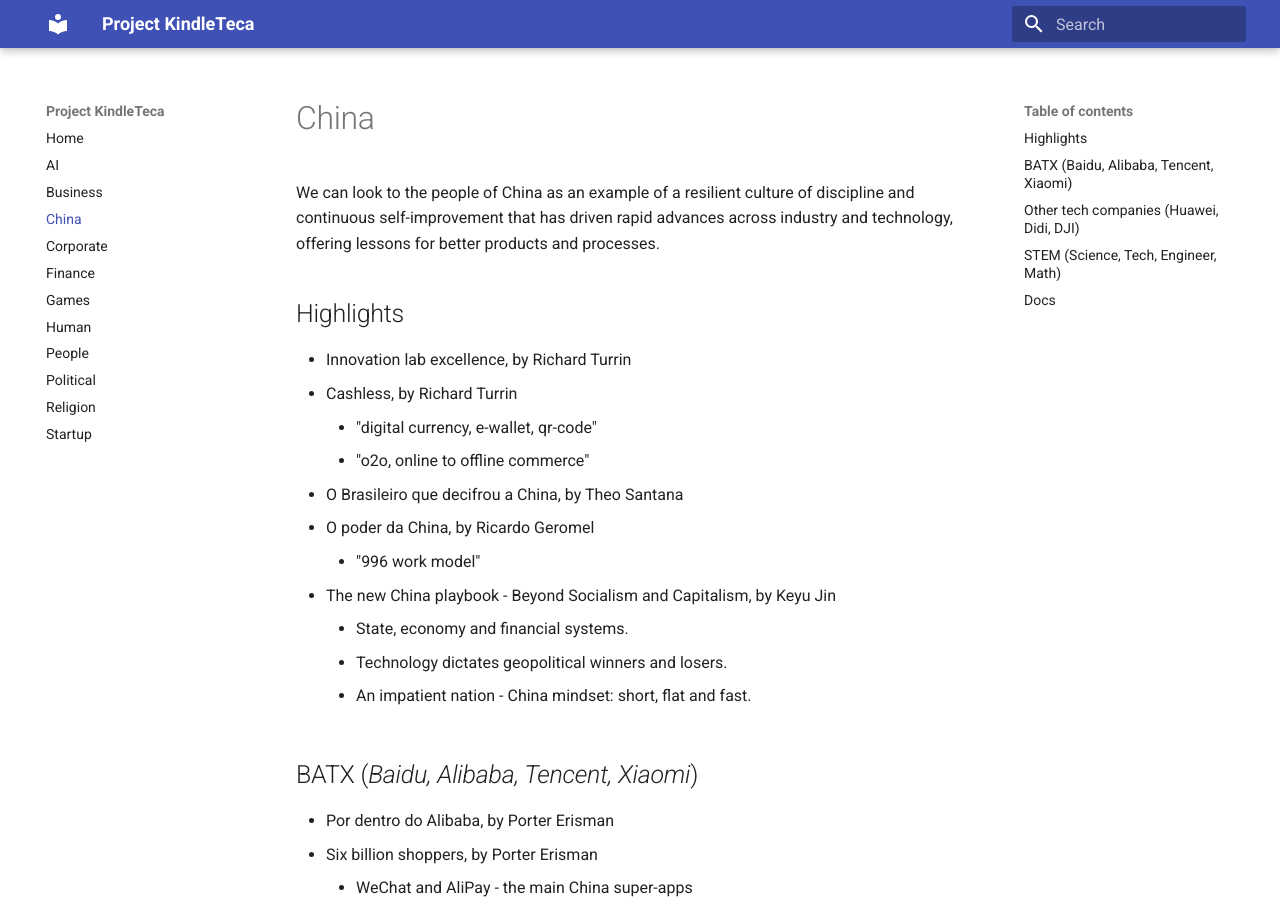
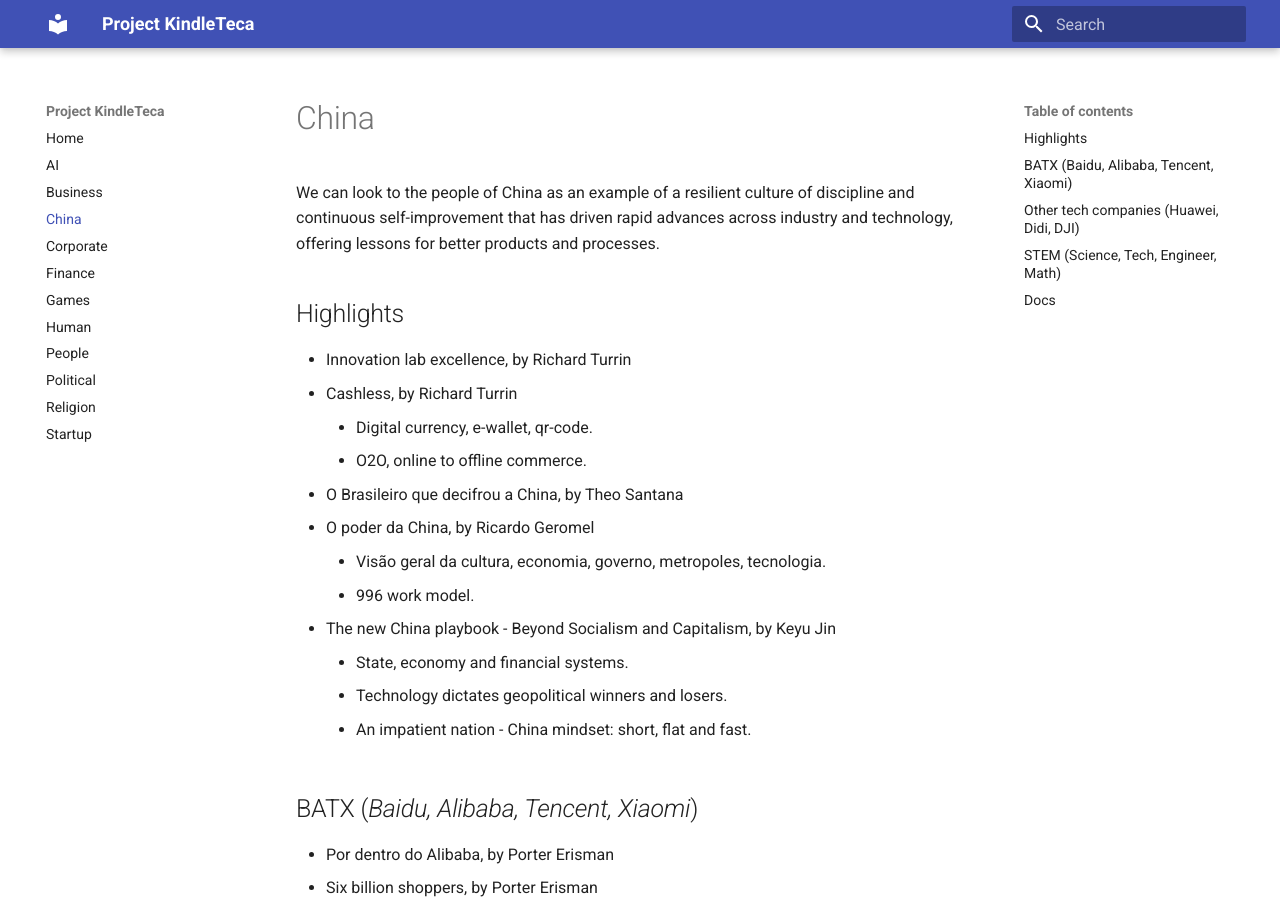
Before and after one commit to renatobrf/kindle-teca, an MkDocs documentation site: the page built from docs/china.md, in a window 1280 px wide and 900 px high. Built offline with MkDocs 1.6.1 and Material for MkDocs 9.7.7, drawn with Linux system fonts in a browser that asks for light colours.

Commit message:
Revise highlights in china.md for better readability
Updated bullet points for clarity and consistency.

```diff
--- a/docs/china.md
+++ b/docs/china.md
@@ -4,11 +4,12 @@
 ## Highlights
 - Innovation lab excellence, by Richard Turrin
 - Cashless, by Richard Turrin
-    - "digital currency, e-wallet, qr-code"
-    - "o2o, online to offline commerce"
+    - Digital currency, e-wallet, qr-code.
+    - O2O, online to offline commerce.
 - O Brasileiro que decifrou a China, by Theo Santana
 - O poder da China, by Ricardo Geromel
-    - "996 work model"
+    - Visão geral da cultura, economia, governo, metropoles, tecnologia.
+    - 996 work model.
 - The new China playbook - Beyond Socialism and Capitalism, by Keyu Jin
     - State, economy and financial systems.
     - Technology dictates geopolitical winners and losers.
```
